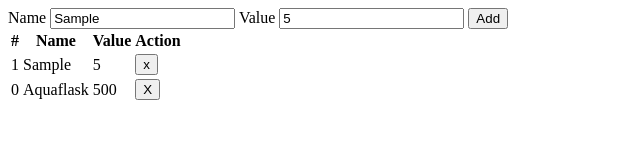
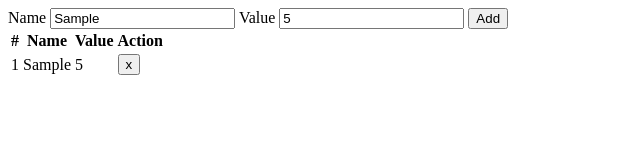
Before and after one commit to MononoKuma/ADW_JSSTORAGE, a plain HTML site: page index.html in a window 1280 px wide. Both pictures are taken after typing "Sample", "5" into the empty fields and a click on the button "Add". Shown: the whole page, without its empty margins (0-640 px from the left). Drawn offline with Linux system fonts and the light colour scheme.

Commit message:
not finished

```diff
--- a/assets/js/script.js
+++ b/assets/js/script.js
@@ -2,10 +2,16 @@ const valueInput = document.getElementById('value');
 const nameInput = document.getElementById('name');
 const tableOutput = document.getElementById('transaction-list');
 
-let counter = 0;
+let counter = JSON.parse(localStorage.getItem('counter')) || 0;
 let transactionList = [];
 
-function AddTransaction() {
+if (transactionList.length > 0) {
+    transactionList.forEach(transaction => {
+        TableRowCreator({id: (transaction.id), name: (transaction.name), value: (transaction.value)});
+    });
+}
+
+function TableRowCreator() {
     const newRow = document.createElement('tr');
     newRow.innerHTML = `
     <td>${counter + 1}</td>
@@ -18,14 +24,18 @@ function AddTransaction() {
 
 tableOutput.appendChild(newRow);
 
-    transactionList.push({
+}
+
+function AddTransaction() {
+
+    TableRowCreator({
         id: counter,
         name: nameInput.value,
         value: valueInput.value
     });
 
     localStorage.setItem('transactionList', JSON.stringify(transactionList));
-    localStorage.setItem('counter', JSON.stringify(counter));
+    localStorage.setItem('counter', counter);
 
     counter++;
 }
--- a/index.html
+++ b/index.html
@@ -25,14 +25,6 @@
             </tr>
         </thead>
         <tbody id="transaction-list"></tbody>
-            <tr>
-                <td>0</td>
-                <td>Aquaflask</td>
-                <td>500</td>
-                <td>
-                    <button>X</button>
-                </td>
-            </tr>
     </table>
     <script src="./assets/js/script.js"></script>
 </body>
```
Lines whose indentation alone changed are shown as unchanged.
